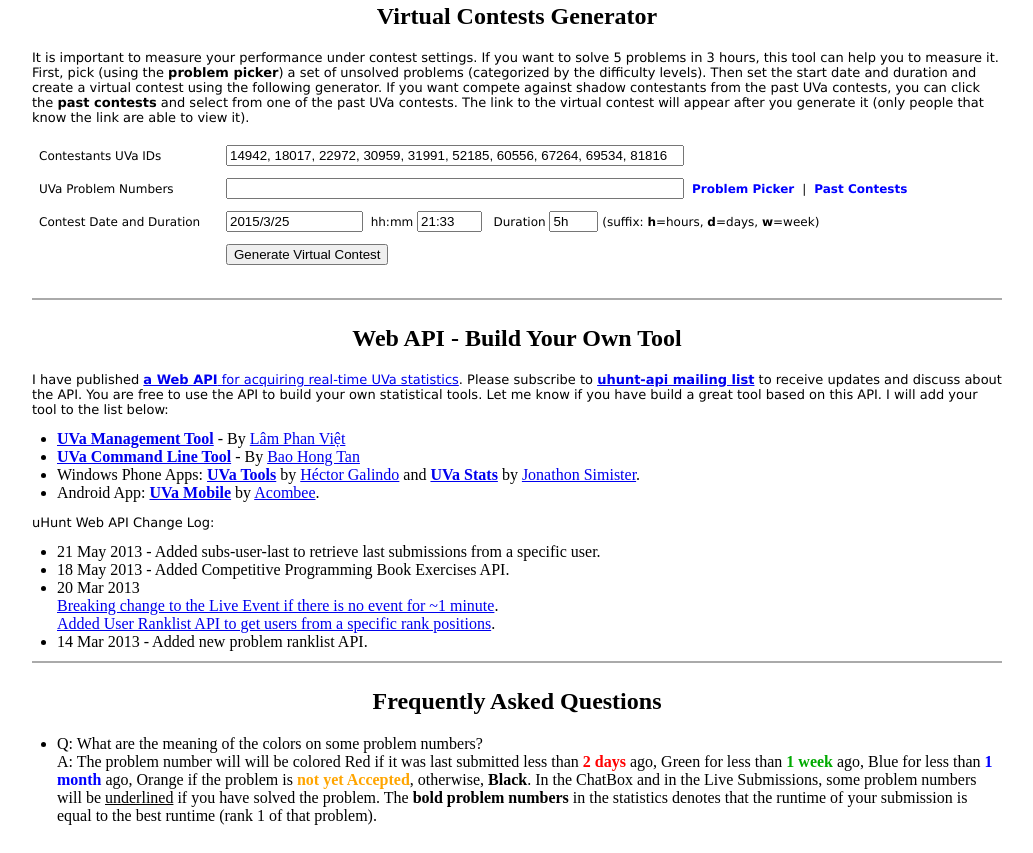
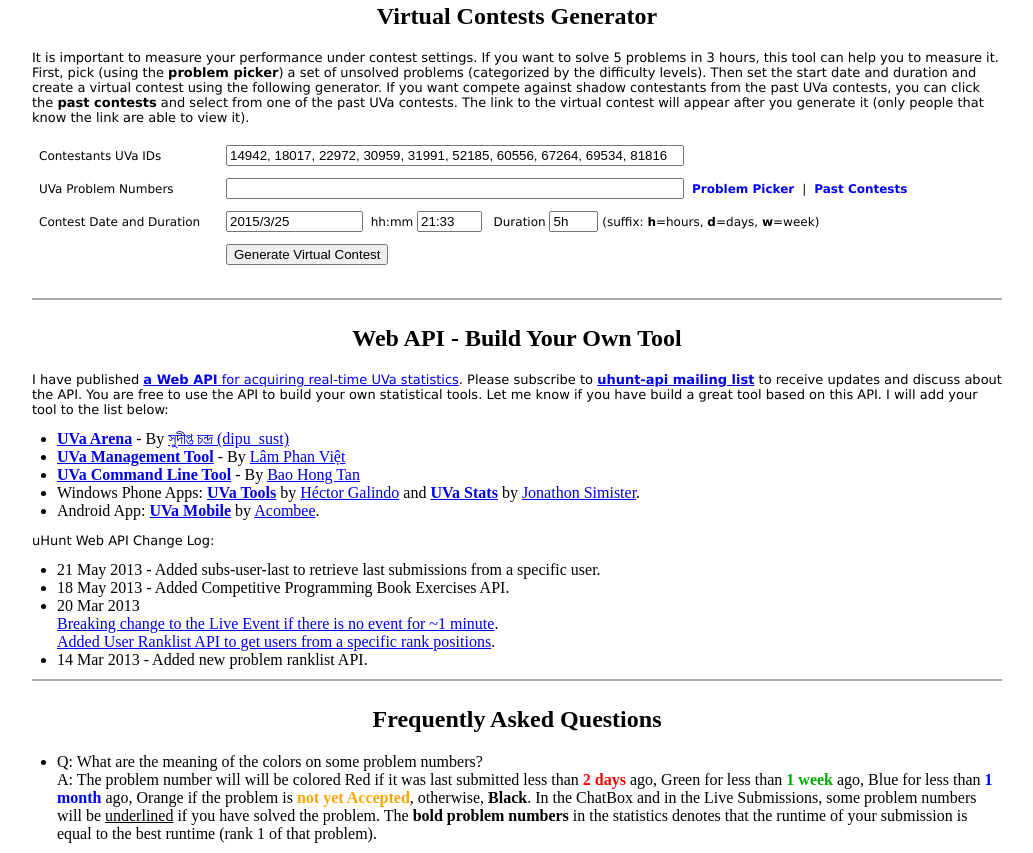
Before and after one commit to felix-halim/uhunt-components, a plain HTML site: page index.html in a window 1280 px wide. Shown: the part 1905-2758 px from the top of the page, without its empty margins (123-1156 px from the left). Drawn offline with nearby package versions, Linux system fonts and the light colour scheme; no server answers.

Commit message:
Added credit of Sudipto Chandra for creating UVa Arena

```diff
--- a/index.html
+++ b/index.html
@@ -138,6 +138,8 @@
     </p>
 
     <ul>
+      <li><a target="_new" href="http://sourceforge.net/projects/uvaarena/"><b>UVa Arena</b></a> -
+      By <a target="_new" href="#/id/222248">সুদীপ্ত চন্দ্র (dipu_sust)</a>
       <li><a target="_new" href="http://umt.boocode.com"><b>UVa Management Tool</b></a> -
       By <a target="_new" href="#/id/61126">Lâm Phan Việt</a>
 
```
Also changed, not shown: 1 other file.
